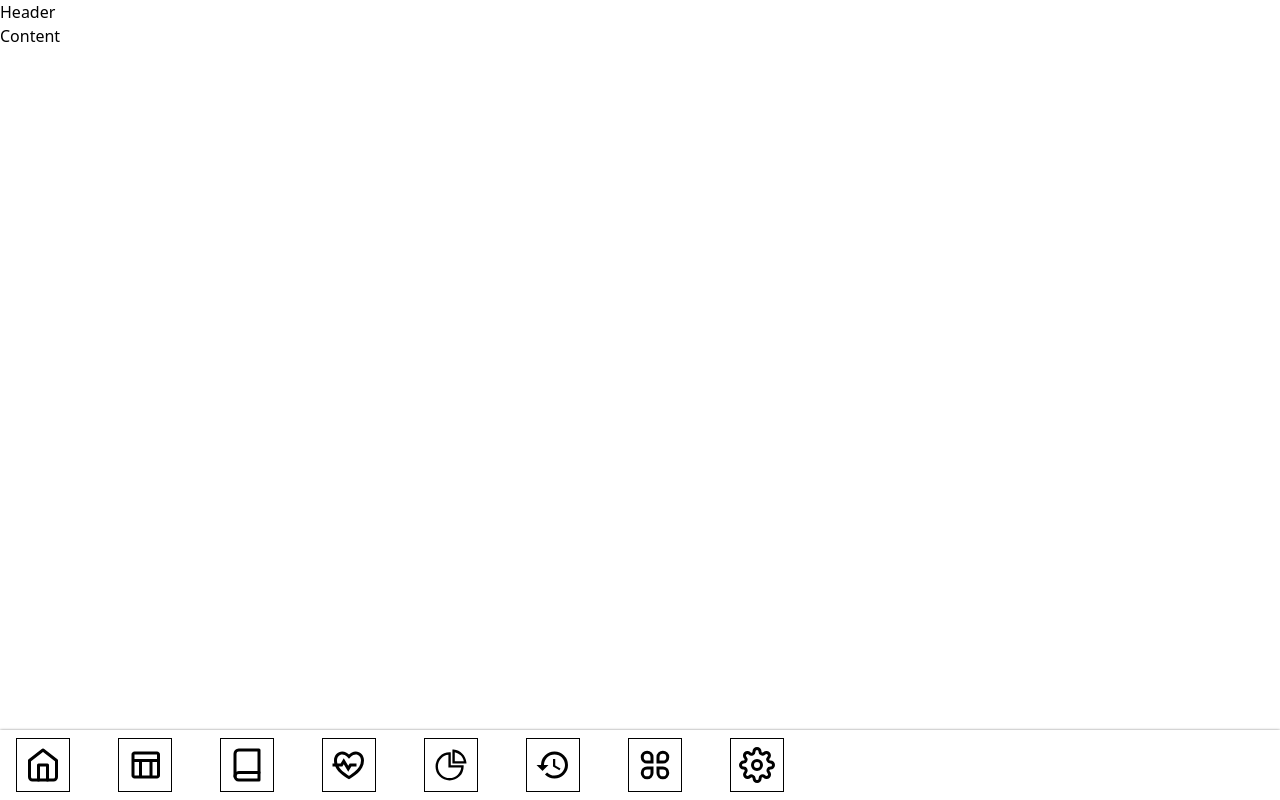
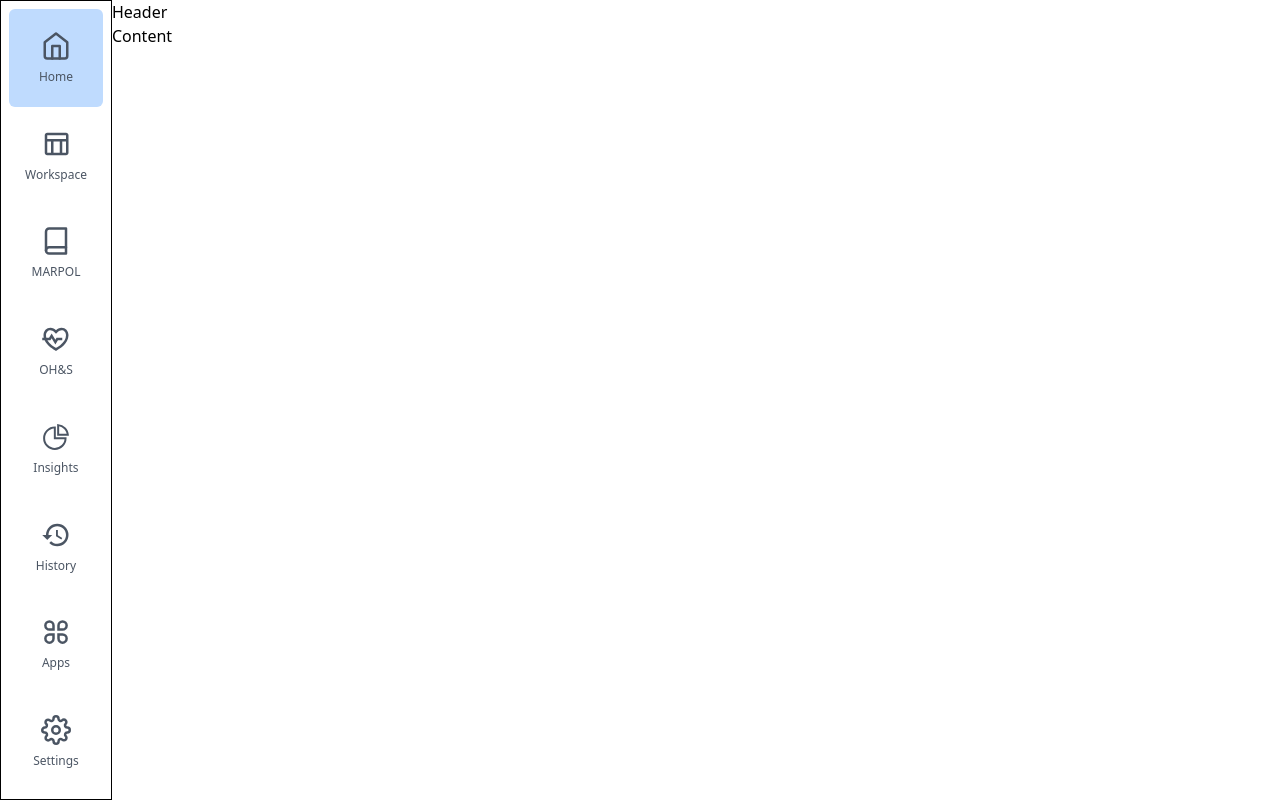
Before and after one commit to This-Is-Prince/wayship-dashboard, a React (Vite) app: page / in a window 1280 px wide. Built offline with nearby package versions, Linux system fonts and the light colour scheme.

Commit message:
aside bar complete for laptop screen

```diff
--- a/index.html
+++ b/index.html
@@ -6,11 +6,11 @@
     <title>WayShip</title>
   </head>
   <body>
-    <div id="root" class=""></div>
-    <!-- <div
+    <!-- <div id="root" class=""></div> -->
+    <div
       id="root"
-      class="grid grid-cols-[auto_minmax(auto,_1fr)] grid-rows-[auto_minmax(auto,_1fr)]"
-    ></div> -->
+      class="grid grid-cols-[auto,_1fr] grid-rows-[auto,_1fr] min-h-screen"
+    ></div>
     <script type="module" src="/src/main.tsx"></script>
   </body>
 </html>
--- a/src/components/sidebar/Aside.tsx
+++ b/src/components/sidebar/Aside.tsx
@@ -5,7 +5,7 @@ import { useState } from "react";
 const Aside = () => {
   const [buttons, setButtons] = useState(asideButtonsNames);
   return (
-    <aside className="bg-white flex fixed bottom-0 shadow shadow-black w-screen px-4 py-2 gap-x-12 overflow-x-scroll">
+    <aside className="bg-white row-span-full flex flex-col p-2 border-[1px] border-black">
       {buttons.map((name) => {
         return <AsideButton key={name} name={name} />;
       })}
--- a/src/components/sidebar/AsideButton.tsx
+++ b/src/components/sidebar/AsideButton.tsx
@@ -4,11 +4,15 @@ import GetAsideButtonIcon from "./GetAsideButtonIcon";
 
 const AsideButton: FC<AsideButtonProps> = ({ name }) => {
   return (
-    <article className="flex items-center border border-black p-2">
-      <button className="text-4xl">
+    <article
+      className={`flex-auto px-4 text-gray-600 cursor-pointer flex flex-col gap-y-2 justify-center items-center rounded-md ${
+        name === "Home" ? "bg-blue-200" : ""
+      }`}
+    >
+      <button className="text-3xl">
         <GetAsideButtonIcon name={name} />
       </button>
-      <span className="hidden">{name}</span>
+      <span className="text-xs">{name}</span>
     </article>
   );
 };
```
